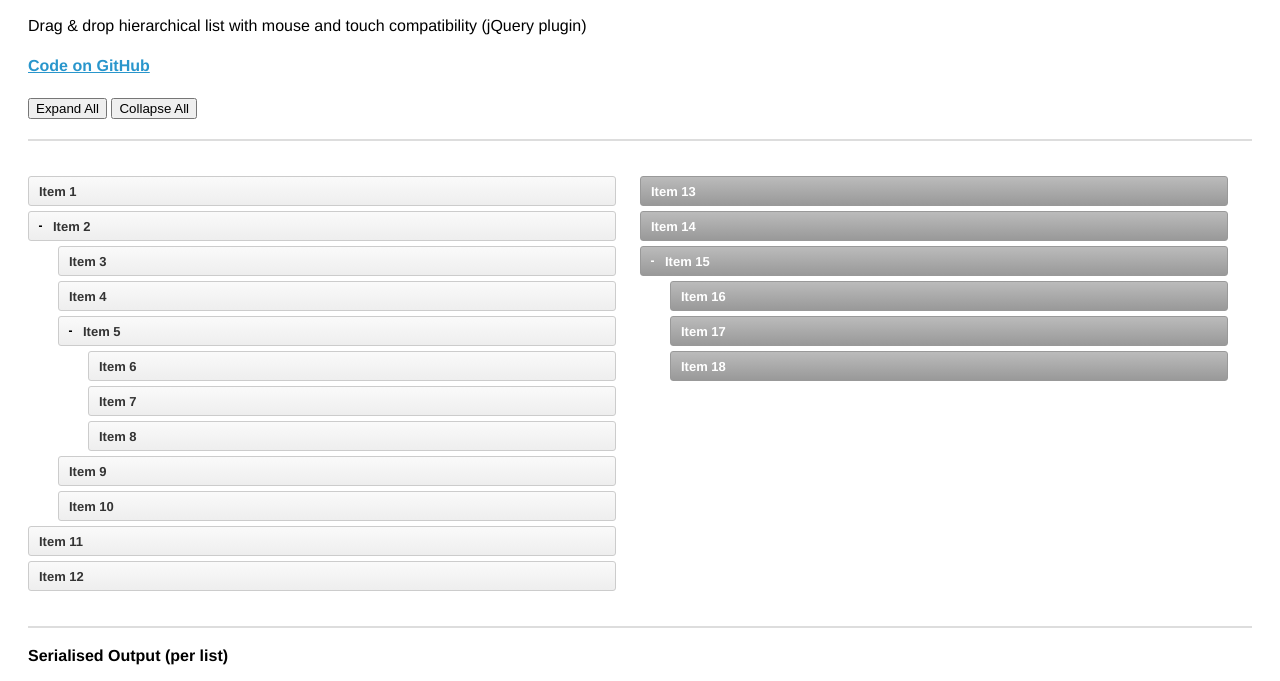
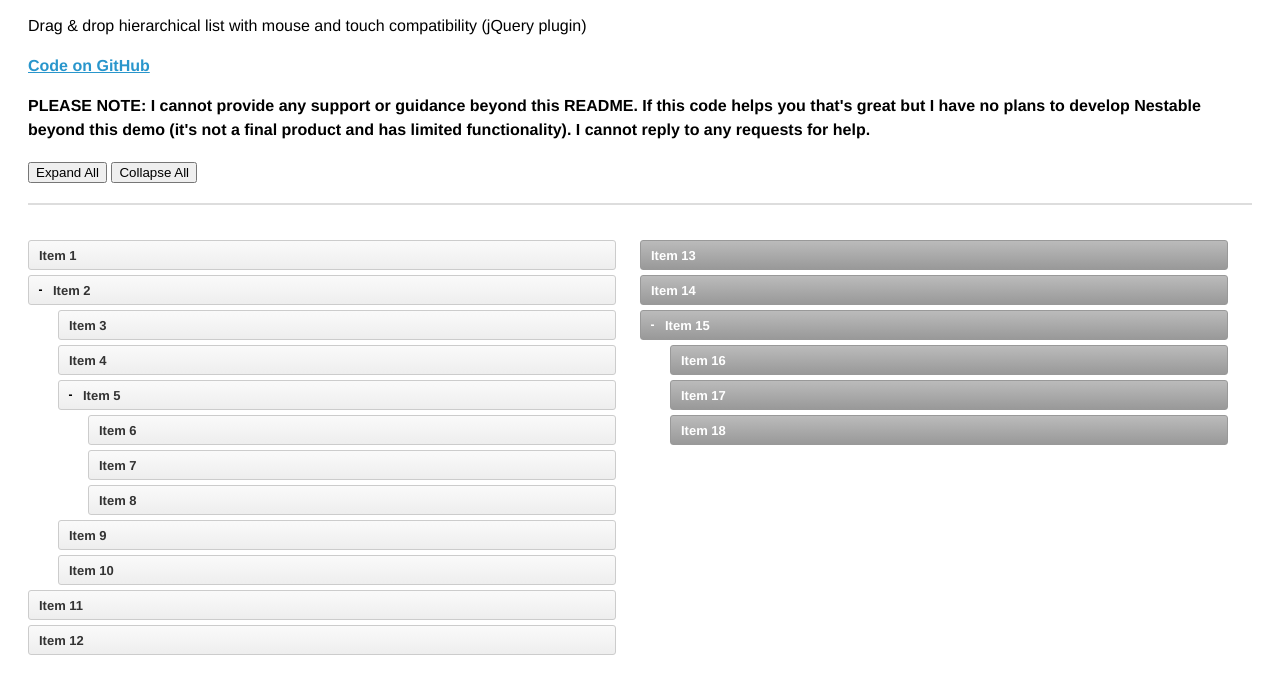
Before and after one commit to dbushell/Nestable, a plain HTML site: page index.html in a window 1280 px wide. Shown: the part 63-744 px from the top of the page. Drawn offline with nearby package versions, Linux system fonts and the light colour scheme.

Commit message:
README update

```diff
--- a/index.html
+++ b/index.html
@@ -146,6 +146,8 @@ p { line-height: 1.5em; }
     <p>Drag &amp; drop hierarchical list with mouse and touch compatibility (jQuery plugin)</p>
 
     <p><strong><a href="https://github.com/dbushell/Nestable">Code on GitHub</a></strong></p>
+
+<p><strong>PLEASE NOTE: I cannot provide any support or guidance beyond this README. If this code helps you that's great but I have no plans to develop Nestable beyond this demo (it's not a final product and has limited functionality). I cannot reply to any requests for help.</strong></p>
 
     <menu id="nestable-menu">
         <button type="button" data-action="expand-all">Expand All</button>
```
Also changed, not shown: README.md.
